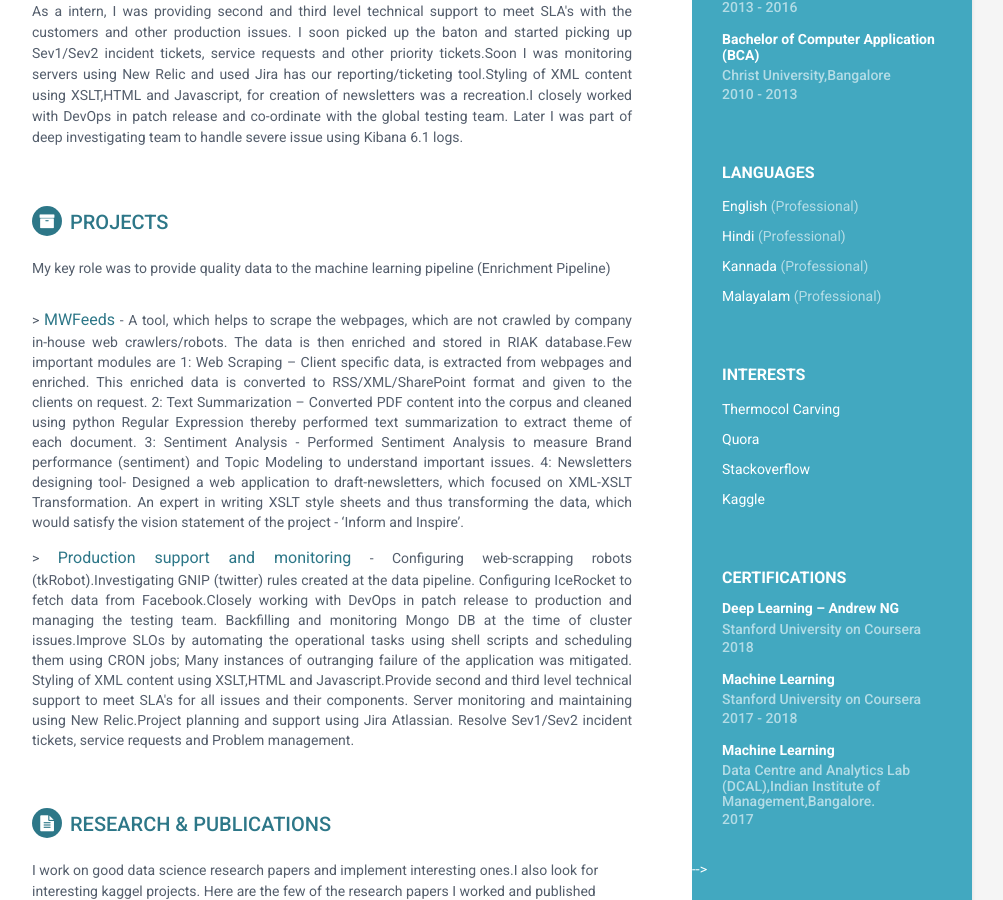
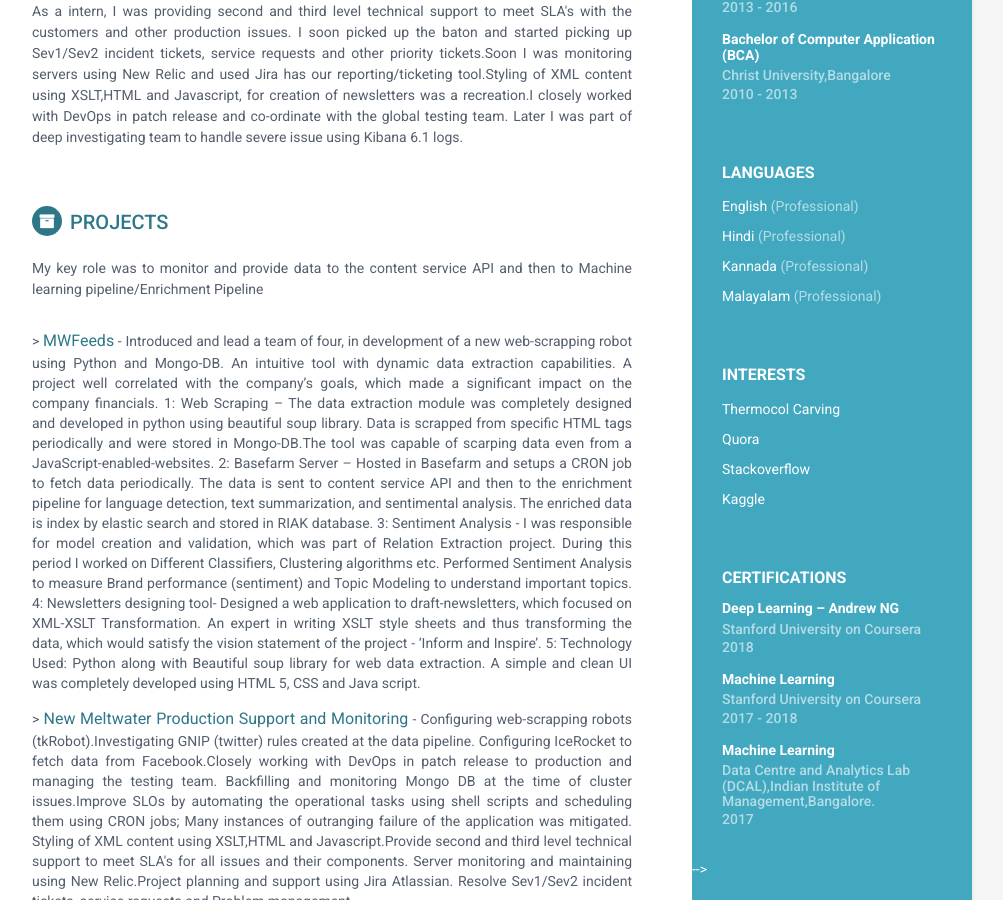
Before and after one commit to josevacha/online, a Jekyll site: the page built from index.html, in a window 1280 px wide and 900 px high, scrolled down 609 px. Shown: the whole window, without its empty margins (168-1171 px from the left). Built offline with Jekyll 4.4.1, drawn with Linux system fonts in a browser that asks for light colours.

Commit message:
Update projects.yml

```diff
--- a/_data/projects.yml
+++ b/_data/projects.yml
@@ -1,22 +1,29 @@
-intro: "My key role was to provide quality data to the machine learning pipeline (Enrichment Pipeline)"
+intro: "My key role was to monitor and provide data to the content service API and then to Machine learning pipeline/Enrichment Pipeline"
 projects:
   - project:
     title: MWFeeds
     link: "//www.mwfeeds.com"
-    tagline: "A tool, which helps to scrape the webpages, which are not crawled by company in-house web crawlers/robots.
-    The data is then enriched and stored in RIAK database.Few important modules are
-    1: Web Scraping – Client specific data, is extracted from
-    webpages and enriched. This enriched data is converted to RSS/XML/SharePoint format and given to the clients on request.
-    2: Text Summarization – Converted PDF content into the corpus
-    and cleaned using python Regular Expression thereby performed text summarization to extract theme of each document.
-    3: Sentiment Analysis - Performed Sentiment Analysis to measure Brand performance (sentiment) and
-    Topic Modeling to understand important issues.
+    tagline: "Introduced and lead a team of four, in development of a new web-scrapping robot using Python and Mongo-DB.
+    An intuitive tool with dynamic data extraction capabilities. A project well correlated with the company’s goals,
+    which made a significant impact on the company financials.
+
+    1: Web Scraping – The data extraction module was completely designed and developed in python using beautiful soup library.
+    Data is scrapped from specific HTML tags periodically and were stored in Mongo-DB.The tool was capable of scarping data even from a
+    JavaScript-enabled-websites.
+    2: Basefarm Server – Hosted in Basefarm and setups a CRON job to fetch data periodically. The data is sent to content
+    service API and then to the enrichment pipeline for language detection, text summarization, and sentimental analysis.
+    The enriched data is index by elastic search and stored in RIAK database.
+    3: Sentiment Analysis - I was responsible for model creation and validation, which was part of Relation Extraction project.
+    During this period I worked on Different Classifiers, Clustering algorithms etc. Performed Sentiment Analysis to
+    measure Brand performance (sentiment) and Topic Modeling to understand important topics.
     4: Newsletters designing tool- Designed a web application to draft-newsletters, which focused on XML-XSLT
     Transformation. An expert in writing XSLT style sheets and thus transforming the data, which would satisfy the
-    vision statement of the project - ‘Inform and Inspire’."
+    vision statement of the project - ‘Inform and Inspire’.
+    5: Technology Used: Python along with Beautiful soup library for web data extraction.
+    A simple and clean UI was completely developed using HTML 5, CSS and Java script."
 
   - project:
-    title: Production support and monitoring
+    title: New Meltwater Production Support and Monitoring
     link: "www.meltwater.com"
     tagline: "Configuring web-scrapping robots (tkRobot).Investigating GNIP (twitter) rules created at the data pipeline.
     Configuring IceRocket to fetch data from Facebook.Closely working with DevOps in patch release to production and managing the testing team.
```
